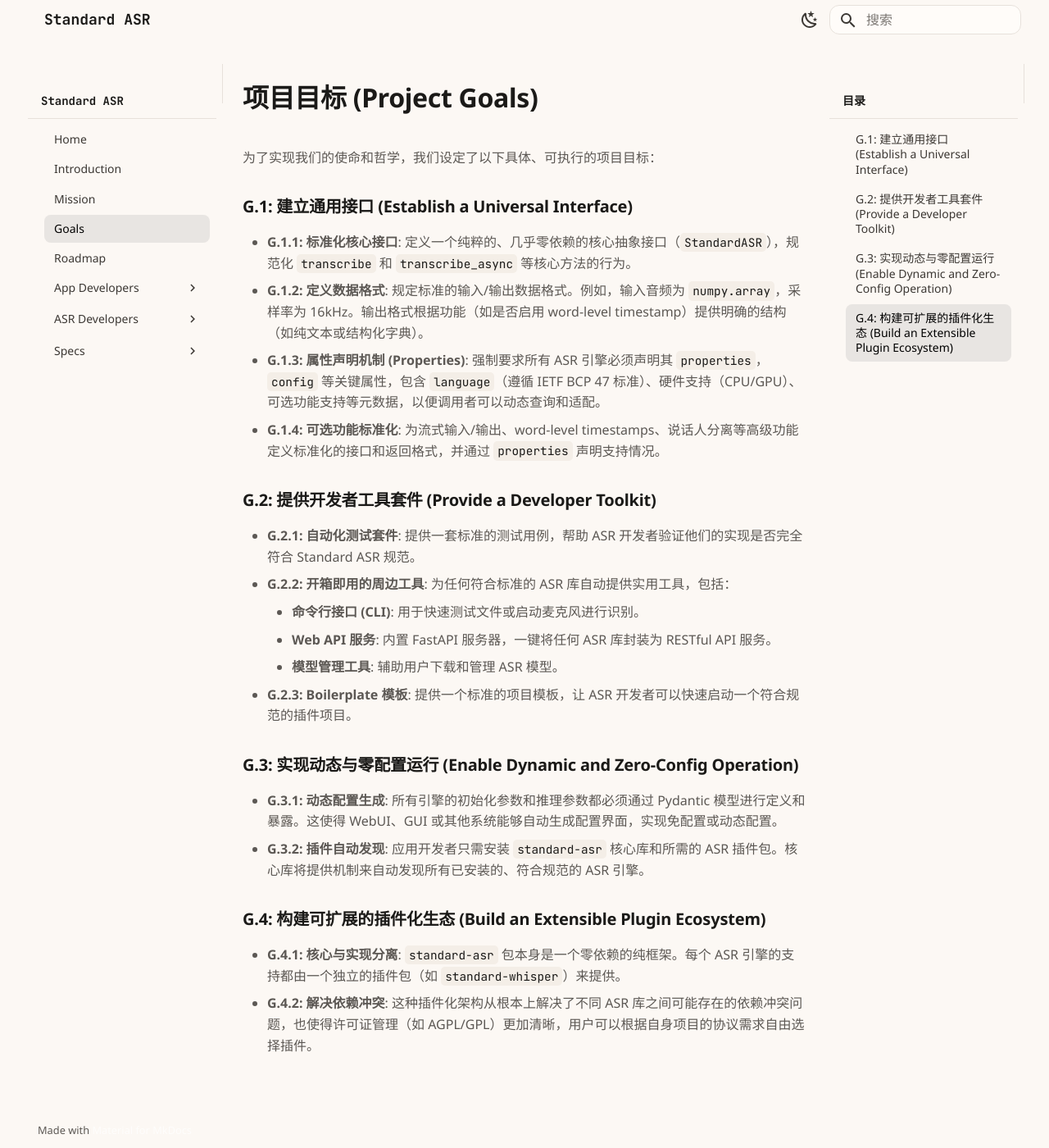
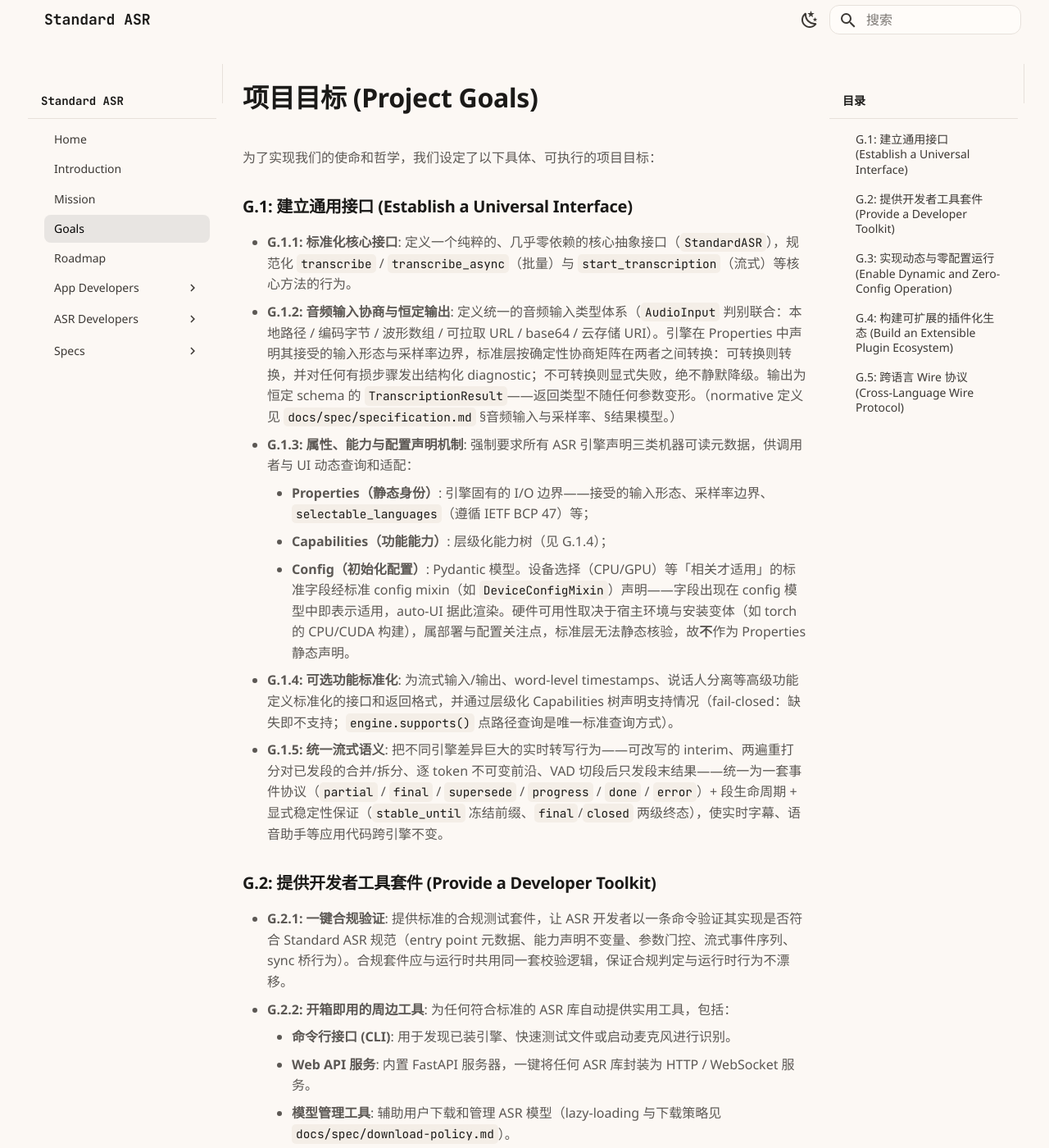
Before and after one commit to standard-voice/standard_asr, an MkDocs documentation site: the page built from docs/goals.md, in a window 1280 px wide and 1400 px high. Shown: the whole window at 82% size. Built offline with MkDocs 1.6.1 and Material for MkDocs 9.7.7, drawn with Linux system fonts in a browser that asks for light colours; plug-ins that fetch from the network failed and are left out; some of the changed text lies outside the part shown.

Commit message:
docs(goals,mission): apply design-review P0 rewrites
- G.1.2: replace the legacy numpy/16kHz input contract with the AudioInput
  negotiation mechanism and constant-result-schema language
- G.1.3: drop the hardware (CPU/GPU) Properties promise; device selection is
  a config concern via DeviceConfigMixin (host/build-variant dependent, not
  statically verifiable engine identity)
- G.1.5 (new): streaming semantic unification as a first-class goal
- G.2.1: reframe as one-command compliance validation sharing runtime logic
- G.4.2: honest scope - plugin isolation covers packaging/licensing; hard
  conflicts are handled by doctor diagnosis + DEP.4 process isolation
- G.4.3 (new): public plugin ecosystem catalog
- G.5 (new): wire protocol as an independently versioned cross-language
  contract, isomorphic with the in-process protocol
- mission: add M.1.1 (streaming unification value prop) and M.1.2 (two-layer
  standard); fix 接藕 typo

```diff
--- a/docs/goals.md
+++ b/docs/goals.md
@@ -4,26 +4,36 @@
 
 ### G.1: 建立通用接口 (Establish a Universal Interface)
 
-- **G.1.1: 标准化核心接口**: 定义一个纯粹的、几乎零依赖的核心抽象接口（`StandardASR`），规范化 `transcribe` 和 `transcribe_async` 等核心方法的行为。
-- **G.1.2: 定义数据格式**: 规定标准的输入/输出数据格式。例如，输入音频为 `numpy.array`，采样率为 16kHz。输出格式根据功能（如是否启用 word-level timestamp）提供明确的结构（如纯文本或结构化字典）。
-- **G.1.3: 属性声明机制 (Properties)**: 强制要求所有 ASR 引擎必须声明其 `properties`，`config` 等关键属性，包含 `language`（遵循 IETF BCP 47 标准）、硬件支持（CPU/GPU）、可选功能支持等元数据，以便调用者可以动态查询和适配。
-- **G.1.4: 可选功能标准化**: 为流式输入/输出、word-level timestamps、说话人分离等高级功能定义标准化的接口和返回格式，并通过 `properties` 声明支持情况。
+- **G.1.1: 标准化核心接口**: 定义一个纯粹的、几乎零依赖的核心抽象接口（`StandardASR`），规范化 `transcribe` / `transcribe_async`（批量）与 `start_transcription`（流式）等核心方法的行为。
+- **G.1.2: 音频输入协商与恒定输出**: 定义统一的音频输入类型体系（`AudioInput` 判别联合：本地路径 / 编码字节 / 波形数组 / 可拉取 URL / base64 / 云存储 URI）。引擎在 Properties 中声明其接受的输入形态与采样率边界，标准层按确定性协商矩阵在两者之间转换：可转换则转换，并对任何有损步骤发出结构化 diagnostic；不可转换则显式失败，绝不静默降级。输出为恒定 schema 的 `TranscriptionResult`——返回类型不随任何参数变形。（normative 定义见 `docs/spec/specification.md` §音频输入与采样率、§结果模型。）
+- **G.1.3: 属性、能力与配置声明机制**: 强制要求所有 ASR 引擎声明三类机器可读元数据，供调用者与 UI 动态查询和适配：
+    - **Properties（静态身份）**: 引擎固有的 I/O 边界——接受的输入形态、采样率边界、`selectable_languages`（遵循 IETF BCP 47）等；
+    - **Capabilities（功能能力）**: 层级化能力树（见 G.1.4）；
+    - **Config（初始化配置）**: Pydantic 模型。设备选择（CPU/GPU）等「相关才适用」的标准字段经标准 config mixin（如 `DeviceConfigMixin`）声明——字段出现在 config 模型中即表示适用，auto-UI 据此渲染。硬件可用性取决于宿主环境与安装变体（如 torch 的 CPU/CUDA 构建），属部署与配置关注点，标准层无法静态核验，故**不**作为 Properties 静态声明。
+- **G.1.4: 可选功能标准化**: 为流式输入/输出、word-level timestamps、说话人分离等高级功能定义标准化的接口和返回格式，并通过层级化 Capabilities 树声明支持情况（fail-closed：缺失即不支持；`engine.supports()` 点路径查询是唯一标准查询方式）。
+- **G.1.5: 统一流式语义**: 把不同引擎差异巨大的实时转写行为——可改写的 interim、两遍重打分对已发段的合并/拆分、逐 token 不可变前沿、VAD 切段后只发段末结果——统一为一套事件协议（`partial` / `final` / `supersede` / `progress` / `done` / `error`）+ 段生命周期 + 显式稳定性保证（`stable_until` 冻结前缀、`final`/`closed` 两级终态），使实时字幕、语音助手等应用代码跨引擎不变。
 
 ### G.2: 提供开发者工具套件 (Provide a Developer Toolkit)
 
-- **G.2.1: 自动化测试套件**: 提供一套标准的测试用例，帮助 ASR 开发者验证他们的实现是否完全符合 Standard ASR 规范。
+- **G.2.1: 一键合规验证**: 提供标准的合规测试套件，让 ASR 开发者以一条命令验证其实现是否符合 Standard ASR 规范（entry point 元数据、能力声明不变量、参数门控、流式事件序列、sync 桥行为）。合规套件应与运行时共用同一套校验逻辑，保证合规判定与运行时行为不漂移。
 - **G.2.2: 开箱即用的周边工具**: 为任何符合标准的 ASR 库自动提供实用工具，包括：
-    - **命令行接口 (CLI)**: 用于快速测试文件或启动麦克风进行识别。
-    - **Web API 服务**: 内置 FastAPI 服务器，一键将任何 ASR 库封装为 RESTful API 服务。
-    - **模型管理工具**: 辅助用户下载和管理 ASR 模型。
+    - **命令行接口 (CLI)**: 用于发现已装引擎、快速测试文件或启动麦克风进行识别。
+    - **Web API 服务**: 内置 FastAPI 服务器，一键将任何 ASR 库封装为 HTTP / WebSocket 服务。
+    - **模型管理工具**: 辅助用户下载和管理 ASR 模型（lazy-loading 与下载策略见 `docs/spec/download-policy.md`）。
 - **G.2.3: Boilerplate 模板**: 提供一个标准的项目模板，让 ASR 开发者可以快速启动一个符合规范的插件项目。
 
 ### G.3: 实现动态与零配置运行 (Enable Dynamic and Zero-Config Operation)
 
-- **G.3.1: 动态配置生成**: 所有引擎的初始化参数和推理参数都必须通过 Pydantic 模型进行定义和暴露。这使得 WebUI、GUI 或其他系统能够自动生成配置界面，实现免配置或动态配置。
-- **G.3.2: 插件自动发现**: 应用开发者只需安装 `standard-asr` 核心库和所需的 ASR 插件包。核心库将提供机制来自动发现所有已安装的、符合规范的 ASR 引擎。
+- **G.3.1: 动态配置生成**: 所有引擎的初始化参数和推理参数都必须通过 Pydantic 模型进行定义和暴露（含 JSON Schema 输出与凭证字段的 secret 标记）。这使得 WebUI、GUI 或其他系统能够自动生成配置界面，实现免配置或动态配置。
+- **G.3.2: 插件自动发现**: 应用开发者只需安装 `standard-asr` 核心库和所需的 ASR 插件包。核心库通过 entry-point 机制自动发现所有已安装的、符合规范的 ASR 引擎。
 
 ### G.4: 构建可扩展的插件化生态 (Build an Extensible Plugin Ecosystem)
 
-- **G.4.1: 核心与实现分离**: `standard-asr` 包本身是一个零依赖的纯框架。每个 ASR 引擎的支持都由一个独立的插件包（如 `standard-whisper`）来提供。
-- **G.4.2: 解决依赖冲突**: 这种插件化架构从根本上解决了不同 ASR 库之间可能存在的依赖冲突问题，也使得许可证管理（如 AGPL/GPL）更加清晰，用户可以根据自身项目的协议需求自由选择插件。
+- **G.4.1: 核心与实现分离**: `standard-asr` 包本身是一个近零依赖的纯框架（核心仅 `numpy` + `pydantic`）。每个 ASR 引擎的支持都由一个独立的插件包（如 `std-faster-whisper`）来提供。
+- **G.4.2: 依赖与许可证隔离（诚实边界）**: 插件化架构把每个引擎的依赖与许可证（如 AGPL/GPL）隔离在独立的 pip 包中——应用按协议与成本需求自由选择插件，许可证责任边界清晰。它**不能消除**同一环境内的硬性依赖冲突（如 numpy 1.x 与 2.x 插件无法共存于单进程——这是 Python 事实，非架构可解）。对此标准提供两层方案：`standard-asr doctor` 做只读冲突诊断（spec §DEP.5）；进程隔离逃生舱（subprocess + UDS + `shared_memory`，spec §DEP.4）作为硬冲突下应用代码不变的解法。
+- **G.4.3: 插件生态目录**: 维护一个公开的兼容引擎目录（已知插件、能力摘要、许可证），让应用开发者与最终用户能够发现「现在有哪些引擎可用」。这是生态飞轮的展示窗口，也是「用户自由选择引擎」承诺的入口。
+
+### G.5: 跨语言 Wire 协议 (Cross-Language Wire Protocol)
+
+- **G.5.1: Wire 契约一等化**: 将 HTTP / WebSocket 契约（现 `docs/spec/server.md`）演进为**独立版本化的跨语言规范**——拥有自己的 schema、兼容性规则与语言无关的一致性测试；Python FastAPI server 是其参考实现而非定义本身。非 Python 应用经此协议获得与 Python 应用同构的能力：模型发现、能力查询、批量转写与流式事件流。
+- **G.5.2: 两层同构**: 进程内 Python 协议与 wire 协议保持同构——同一能力模型（canonical JSON）、同一结果 schema、同一事件流语义。任何一层的协议演进都必须在另一层有对应表达，防止两层漂移成两个标准。
--- a/docs/mission.md
+++ b/docs/mission.md
@@ -18,7 +18,20 @@
 
 我们的核心使命是为 ASR 推理定义一套通用的、即插即用的接口标准。如同 USB-C 统一了不同设备的物理连接一样，Standard ASR 旨在统一应用层与 ASR 模型层的交互方式。我们的目标是让开发者可以 "一次编写，运行所有" ——应用代码只需遵守 Standard ASR 标准，就能无缝地使用任何遵循该协议的 ASR 引擎，无需为每个引擎单独编写适配逻辑。
 
-应用程序应该与具体使用的 ASR 模型完全接藕。用户应该能在应用代码完全不变的情况下，安装新的 ASR 模型。
+应用程序应该与具体使用的 ASR 模型完全解耦。用户应该能在应用代码完全不变的情况下，安装新的 ASR 模型。
+
+### M.1.1: 统一流式语义是核心价值主张
+
+这一标准不止覆盖「上传音频、等待文本」的批量调用。实时（流式）转写是当前生态碎片化最严重的领域：有的引擎发出会被反复改写的中间结果，有的引擎逐 token 吐出、一旦输出绝不更改，有的引擎在两遍重打分后合并、拆分已经发出的句段。Standard ASR 把这些行为统一为一套事件协议、段生命周期与显式的稳定性保证，让实时字幕、语音助手等流式应用代码同样做到「一次编写，运行所有」——这是本标准技术含量最高、差异化最强的部分。
+
+### M.1.2: 「标准」分两层，保持同构
+
+Standard ASR 的「标准」由两个保持同构的层组成：
+
+- **进程内 Python 协议**：本地推理引擎的零拷贝层（NumPy 波形直达模型）与插件生态的宿主——引擎以独立 pip 包发布、被自动发现。ASR 引擎事实上生活在 Python 生态中，这一层是标准的根。
+- **Wire 协议（HTTP / WebSocket）**：跨语言层。任何语言的应用经网络获得同构的能力——模型发现、能力查询、批量与流式转写。这一层是标准走出 Python 生态、成为「ASR 推理标准」而非「Python 生态标准」的通道。
+
+两层共享同一能力模型（canonical JSON）、同一结果 schema、同一事件流语义；任何一层的演进必须在另一层有对应表达。
 
 ## P.1: 项目哲学 (Project Philosophies)
 
```
